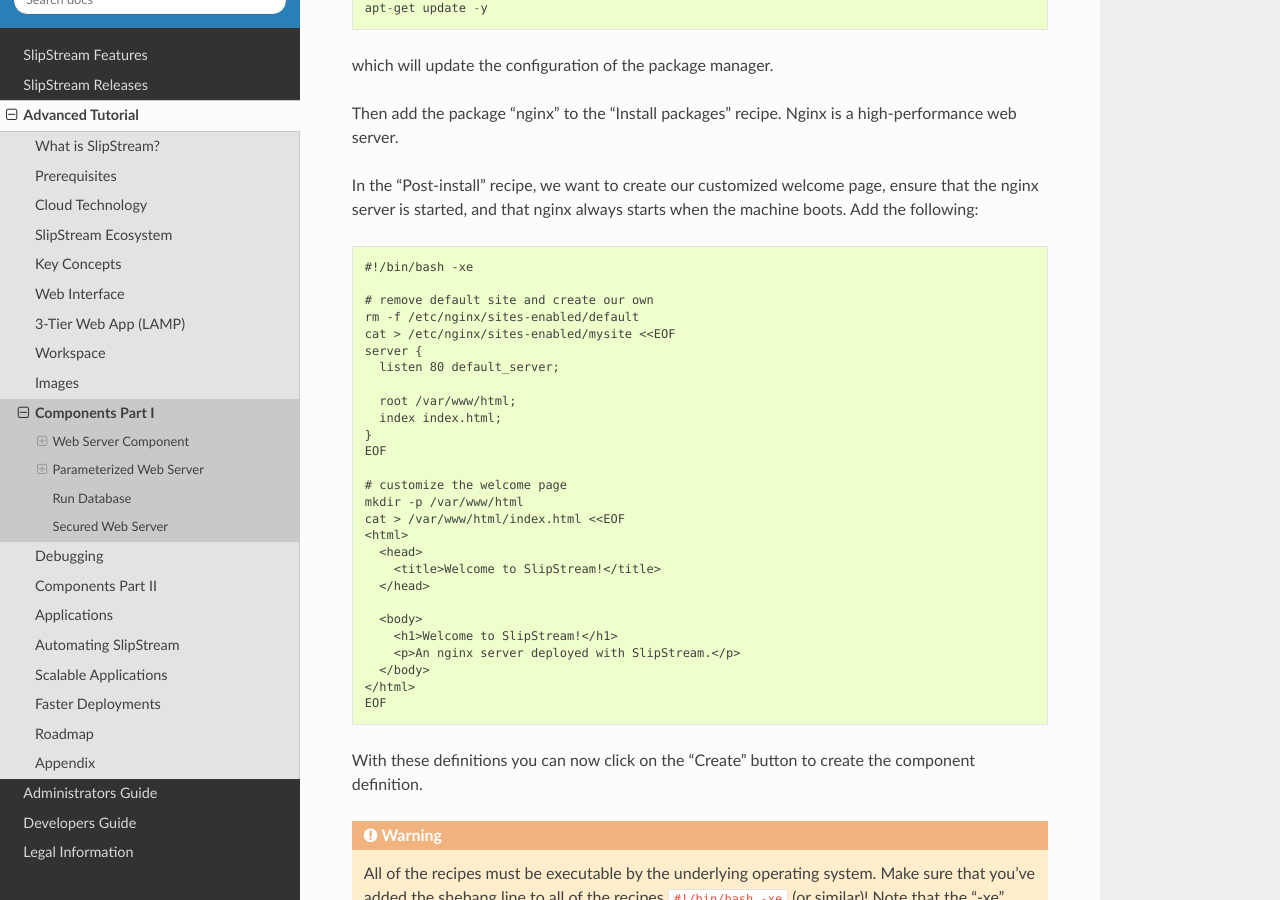
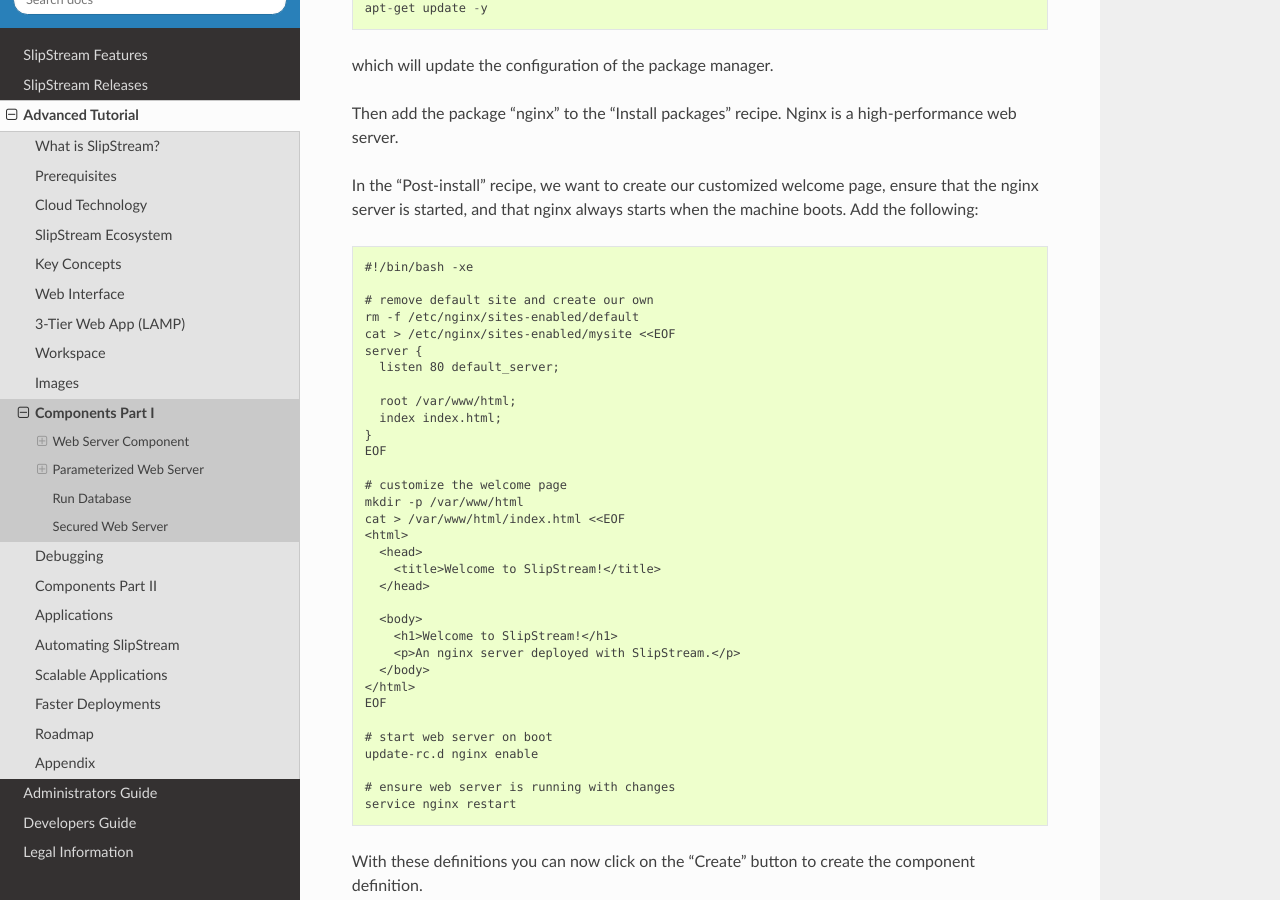
Before and after one commit to slipstream/SlipStreamDocumentation, a Sphinx documentation site: the page built from docs/advanced_tutorial/components-1.rst, in a window 1280 px wide and 900 px high, scrolled down 3544 px. Built offline with Sphinx 7.4.7 and the Read the Docs theme 2.0.0, drawn with Linux system fonts in a browser that asks for light colours.

Commit message:
add missing server restart

```diff
--- a/docs/advanced_tutorial/components-1.rst
+++ b/docs/advanced_tutorial/components-1.rst
@@ -190,6 +190,12 @@
       </body>
     </html>
     EOF
+
+    # start web server on boot
+    update-rc.d nginx enable
+
+    # ensure web server is running with changes
+    service nginx restart
 
 With these definitions you can now click on the "Create" button to
 create the component definition.
```
